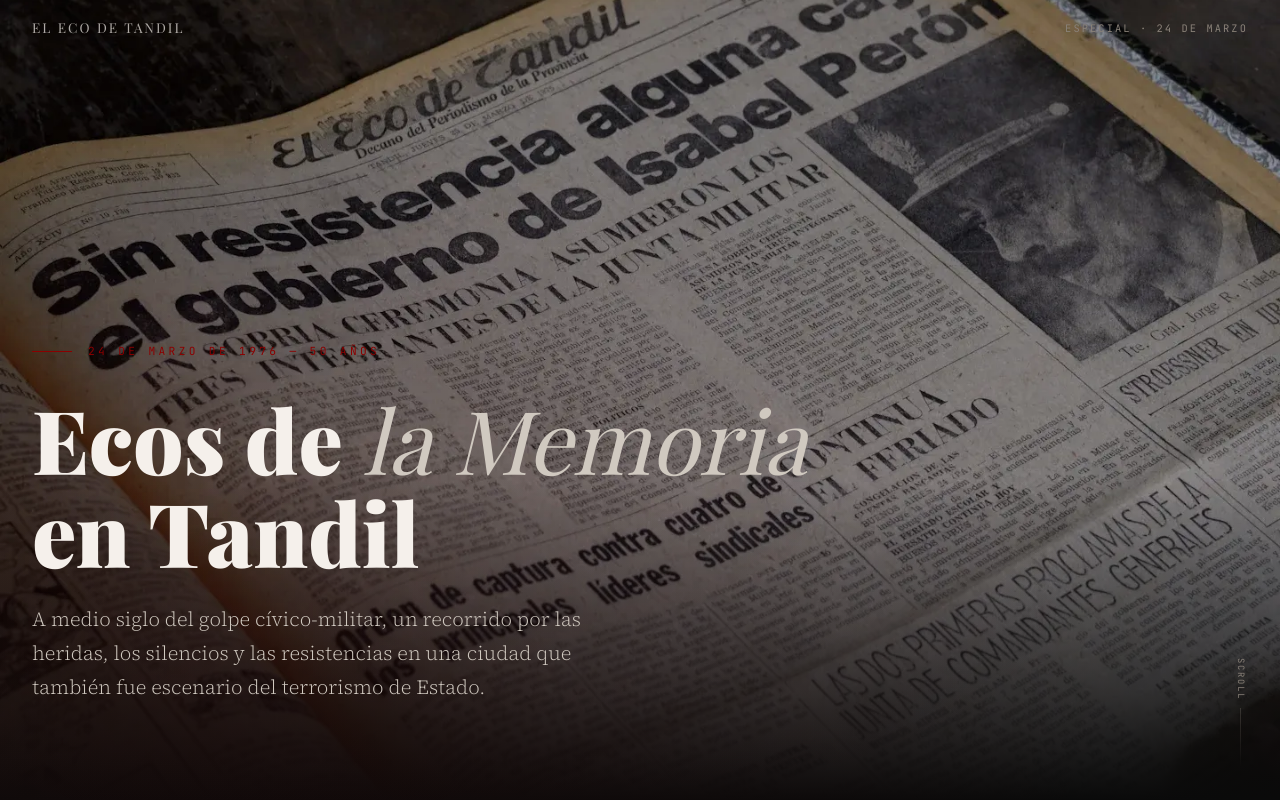
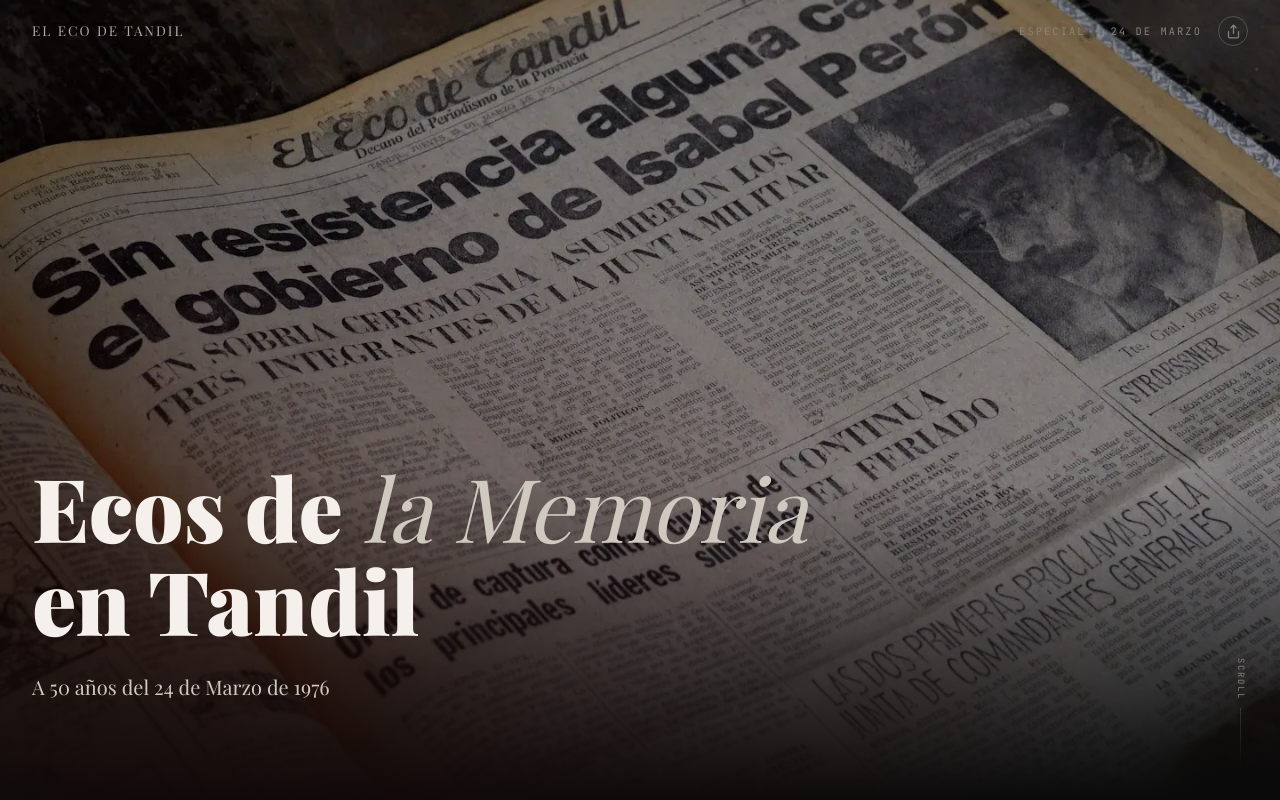
Before and after one commit to folino/eleco-especial-tandil, a Next.js app: page /ecos-de-la-memoria in a window 1280 px wide. Shown: the top 800 px of the page. Built offline with nearby package versions, Linux system fonts and the light colour scheme; a web font is replaced by a local one.

Commit message:
Update layout and styles for Ecos de la Memoria page
- Change font family for hero subtitle
- Rename share button to back to top button with updated functionality
- Adjust button dimensions and visibility logic
- Add navigation share button with styling
- Update hero subtitle text for clarity

```diff
--- a/app/ecos-de-la-memoria/ecos.css
+++ b/app/ecos-de-la-memoria/ecos.css
@@ -169,7 +169,7 @@
 }
 
 .ecos-page .hero-subtitle {
-  font-family: var(--font-body);
+  font-family: var(--font-display);
   font-size: clamp(1rem, 2vw, 1.25rem);
   font-weight: 300;
   line-height: 1.7;
@@ -779,14 +779,14 @@
   color: var(--gray-700);
 }
 
-/* ─── SHARE BUTTON ─── */
-.ecos-page .share-btn {
+/* ─── BACK TO TOP ─── */
+.ecos-page .top-btn {
   position: fixed;
   bottom: 2rem;
   right: 2rem;
   z-index: 100;
-  width: 48px;
-  height: 48px;
+  width: 44px;
+  height: 44px;
   background: var(--white);
   color: var(--black);
   border: none;
@@ -795,23 +795,52 @@
   display: flex;
   align-items: center;
   justify-content: center;
-  font-size: 1.1rem;
   transition: transform 0.3s, opacity 0.3s;
   opacity: 0;
   transform: translateY(20px);
+  pointer-events: none;
 }
 
-.ecos-page .share-btn.visible {
+.ecos-page .top-btn.visible {
   opacity: 1;
   transform: translateY(0);
+  pointer-events: auto;
 }
 
-.ecos-page .share-btn:hover {
-  transform: scale(1.1);
+.ecos-page .top-btn:hover {
+  transform: translateY(-2px);
 }
 
-.ecos-page .share-btn.visible:hover {
-  transform: scale(1.1);
+/* ─── NAV SHARE ─── */
+.ecos-page .nav-right {
+  display: flex;
+  align-items: center;
+  gap: 1rem;
+}
+
+.ecos-page .nav-share {
+  background: none;
+  border: 1px solid rgba(255, 255, 255, 0.2);
+  color: var(--gray-400);
+  width: 30px;
+  height: 30px;
+  border-radius: 50%;
+  cursor: pointer;
+  display: flex;
+  align-items: center;
+  justify-content: center;
+  transition: color 0.2s, border-color 0.2s;
+  flex-shrink: 0;
+}
+
+.ecos-page .nav-share:hover {
+  color: var(--white);
+  border-color: rgba(255, 255, 255, 0.5);
+}
+
+.ecos-page .nav-share-ok {
+  font-size: 0.8rem;
+  color: var(--accent);
 }
 
 /* ─── TOC ─── */
--- /dev/null
+++ b/app/ecos-de-la-memoria/layout.tsx
@@ -0,0 +1,38 @@
+import type { Metadata } from 'next'
+
+export const metadata: Metadata = {
+  title: 'Ecos de la Memoria en Tandil — El Eco de Tandil',
+  description:
+    'A medio siglo del golpe cívico-militar, un recorrido por las heridas, los silencios y las resistencias en una ciudad que también fue escenario del terrorismo de Estado.',
+  openGraph: {
+    title: 'Ecos de la Memoria en Tandil',
+    description:
+      'A medio siglo del golpe cívico-militar, un recorrido por las heridas, los silencios y las resistencias en una ciudad que también fue escenario del terrorismo de Estado.',
+    url: 'https://eleco.com.ar/ecos-de-la-memoria',
+    siteName: 'El Eco de Tandil',
+    images: [
+      {
+        url: '/ecos-de-la-memoria-tandil/documental_24m.webp',
+        width: 1920,
+        height: 1080,
+        alt: 'Ecos de la Memoria en Tandil — El Eco de Tandil',
+      },
+    ],
+    locale: 'es_AR',
+    type: 'article',
+  },
+  twitter: {
+    card: 'summary_large_image',
+    title: 'Ecos de la Memoria en Tandil',
+    description:
+      'A medio siglo del golpe cívico-militar, un recorrido por las heridas, los silencios y las resistencias en Tandil.',
+    images: ['/ecos-de-la-memoria-tandil/documental_24m.webp'],
+  },
+  alternates: {
+    canonical: 'https://eleco.com.ar/ecos-de-la-memoria',
+  },
+}
+
+export default function EcosLayout({ children }: { children: React.ReactNode }) {
+  return <>{children}</>
+}
--- a/app/ecos-de-la-memoria/page.tsx
+++ b/app/ecos-de-la-memoria/page.tsx
@@ -67,11 +67,11 @@
     return () => window.removeEventListener('scroll', onScroll)
   }, [])
 
-  /* ── Share button visibility ── */
+  /* ── Back to top visibility ── */
   useEffect(() => {
     const btn = document.getElementById('ecos-share')
     const onScroll = () =>
-      btn?.classList.toggle('visible', window.scrollY > 400)
+      btn?.classList.toggle('visible', window.scrollY > 600)
     window.addEventListener('scroll', onScroll, { passive: true })
     return () => window.removeEventListener('scroll', onScroll)
   }, [])
@@ -143,7 +143,25 @@
       {/* ── Nav ── */}
       <nav className="nav" id="ecos-nav">
         <a href="https://eleco.com.ar" className="nav-logo">El Eco de Tandil</a>
-        <span className="nav-label">Especial · 24 de Marzo</span>
+        <div className="nav-right">
+          <span className="nav-label">Especial · 24 de Marzo</span>
+          <button
+            className="nav-share"
+            onClick={handleShare}
+            aria-label="Compartir"
+            title="Compartir"
+          >
+            {shareOk ? (
+              <span className="nav-share-ok">✓</span>
+            ) : (
+              <svg width="15" height="15" viewBox="0 0 24 24" fill="none" stroke="currentColor" strokeWidth="2" strokeLinecap="round" strokeLinejoin="round">
+                <path d="M4 12v8a2 2 0 0 0 2 2h12a2 2 0 0 0 2-2v-8" />
+                <polyline points="16 6 12 2 8 6" />
+                <line x1="12" y1="2" x2="12" y2="15" />
+              </svg>
+            )}
+          </button>
+        </div>
       </nav>
 
       {/* ── TOC ── */}
@@ -158,23 +176,17 @@
         ))}
       </div>
 
-      {/* ── Share Button ── */}
+      {/* ── Back to Top ── */}
       <button
-        className="share-btn"
+        className="top-btn"
         id="ecos-share"
-        title="Compartir"
-        onClick={handleShare}
-        aria-label="Compartir"
+        title="Volver al inicio"
+        onClick={() => window.scrollTo({ top: 0, behavior: 'smooth' })}
+        aria-label="Volver al inicio"
       >
-        {shareOk ? (
-          '✓'
-        ) : (
-          <svg width="18" height="18" viewBox="0 0 24 24" fill="none" stroke="currentColor" strokeWidth="2" strokeLinecap="round" strokeLinejoin="round">
-            <path d="M4 12v8a2 2 0 0 0 2 2h12a2 2 0 0 0 2-2v-8" />
-            <polyline points="16 6 12 2 8 6" />
-            <line x1="12" y1="2" x2="12" y2="15" />
-          </svg>
-        )}
+        <svg width="18" height="18" viewBox="0 0 24 24" fill="none" stroke="currentColor" strokeWidth="2" strokeLinecap="round" strokeLinejoin="round">
+          <polyline points="18 15 12 9 6 15" />
+        </svg>
       </button>
 
       {/* ════════════════════════════════
@@ -192,14 +204,12 @@
           />
         </div>
         <div className="hero-content">
-          <div className="hero-date">24 de Marzo de 1976 — 50 años</div>
           <h1 className="hero-title">
             Ecos de <em>la Memoria</em>
             <br />en Tandil
           </h1>
           <p className="hero-subtitle">
-            A medio siglo del golpe cívico-militar, un recorrido por las heridas, los silencios y
-            las resistencias en una ciudad que también fue escenario del terrorismo de Estado.
+            A 50 años del 24 de Marzo de 1976
           </p>
         </div>
         <div className="hero-scroll">
```
